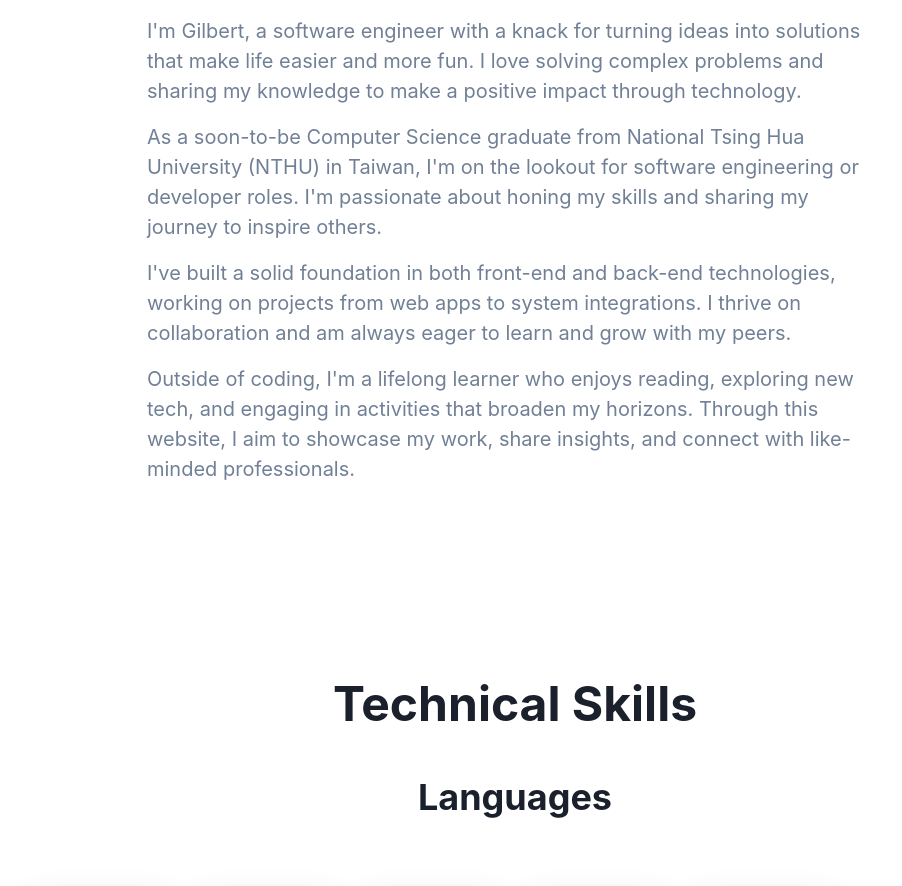
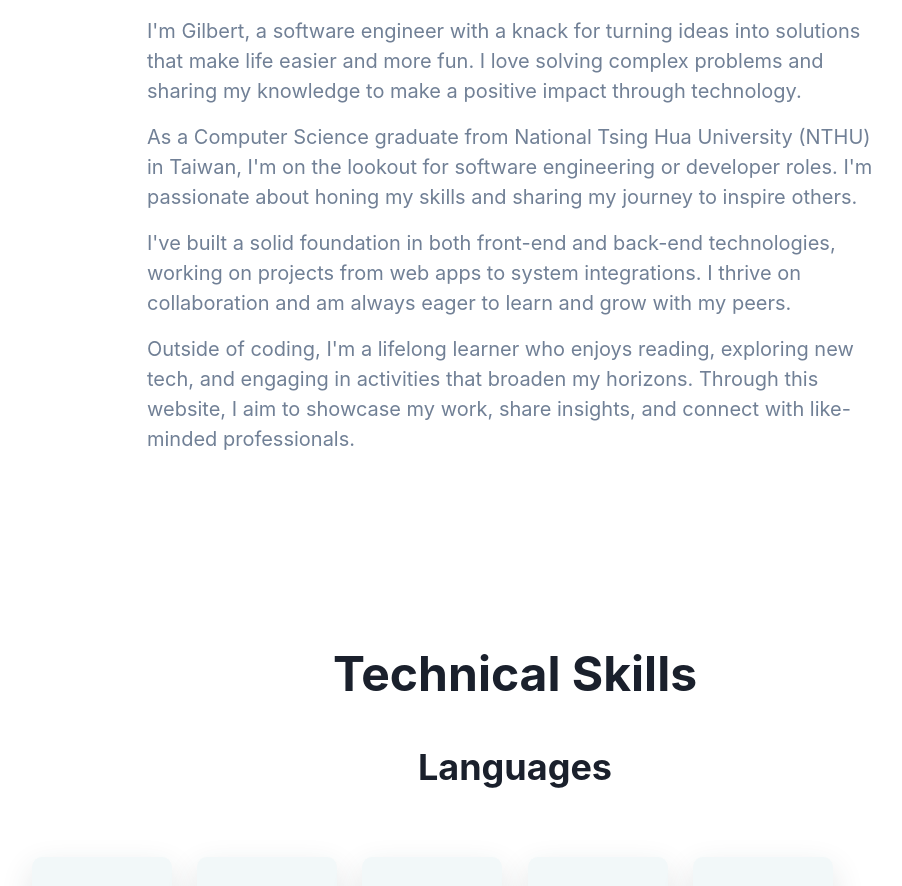
Before and after one commit to misterteri/personal-website-v2, a React (Create React App) app: page / in a window 1280 px wide. Shown: the part 920-1806 px from the top of the page, without its empty margins (125-1027 px from the left). Built offline with nearby package versions, Linux system fonts and the light colour scheme.

Commit message:
feat: update about grad.

```diff
--- a/src/components/AboutSection.tsx
+++ b/src/components/AboutSection.tsx
@@ -32,10 +32,10 @@ export default function HeroSection(): JSX.Element {
             technology.
           </Text>
           <Text fontSize="xl" color="gray.500">
-            As a soon-to-be Computer Science graduate from National Tsing Hua
-            University (NTHU) in Taiwan, I'm on the lookout for software
-            engineering or developer roles. I'm passionate about honing my
-            skills and sharing my journey to inspire others.
+            As a Computer Science graduate from National Tsing Hua University
+            (NTHU) in Taiwan, I'm on the lookout for software engineering or
+            developer roles. I'm passionate about honing my skills and sharing
+            my journey to inspire others.
           </Text>
           <Text fontSize="xl" color="gray.500">
             I've built a solid foundation in both front-end and back-end
```
